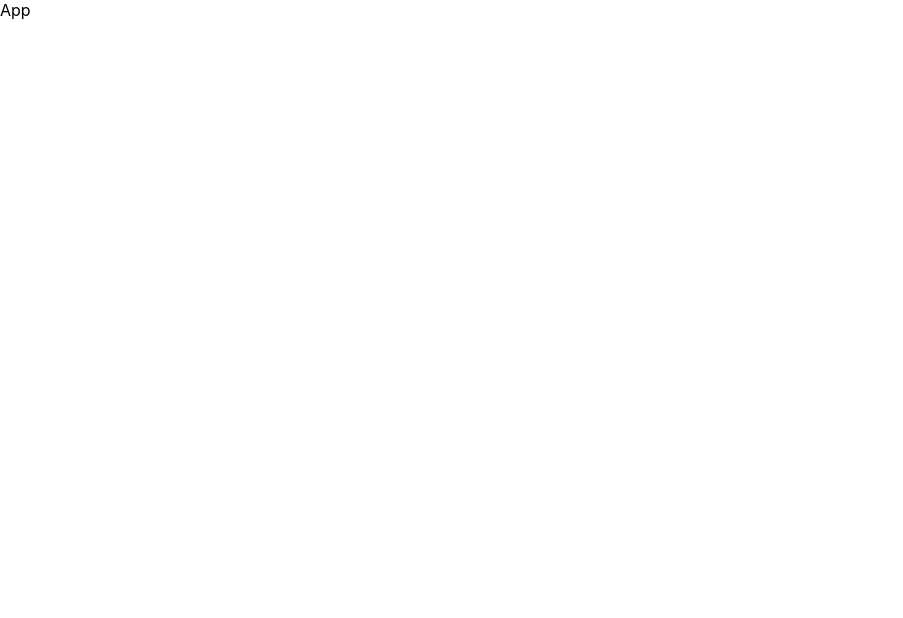
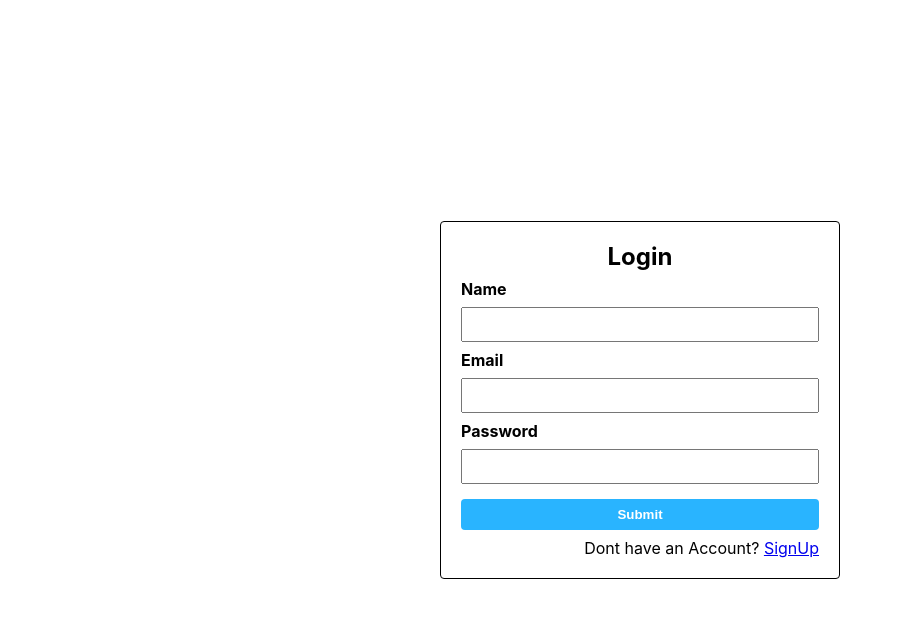
Before and after one commit to Bishal-Behera99/Full_Stack_Social-Media-App-Client, a React (Create React App) app: page / in a window 1280 px wide. Shown: the top 618 px of the page, without its empty margins (0-903 px from the left). Built offline with nearby package versions, Linux system fonts and the light colour scheme.

Commit message:
Login page and links

```diff
--- a/package.json
+++ b/package.json
@@ -8,7 +8,9 @@
     "@testing-library/user-event": "^13.5.0",
     "react": "^18.3.1",
     "react-dom": "^18.3.1",
+    "react-router-dom": "^6.23.0",
     "react-scripts": "5.0.1",
+    "sass": "^1.76.0",
     "web-vitals": "^2.1.4"
   },
   "scripts": {
--- a/src/App.js
+++ b/src/App.js
@@ -1,5 +1,11 @@
+import Login from "./pages/Loginpage/Login";
+
 function App() {
-  return <div className="App">App</div>;
+  return (
+    <div className="App">
+      <Login />
+    </div>
+  );
 }
 
 export default App;
--- a/src/index.css
+++ b/src/index.css
@@ -1,3 +1,9 @@
+
+*{
+  margin: 0;
+  padding: 0;
+  box-sizing: border-box;
+}
 body {
   margin: 0;
   font-family: -apple-system, BlinkMacSystemFont, 'Segoe UI', 'Roboto', 'Oxygen',
--- a/src/index.js
+++ b/src/index.js
@@ -2,9 +2,10 @@ import React from "react";
 import ReactDOM from "react-dom/client";
 import "./index.css";
 import App from "./App";
+import { BrowserRouter } from "react-router-dom";
 const root = ReactDOM.createRoot(document.getElementById("root"));
 root.render(
-  <React.StrictMode>
+  <BrowserRouter>
     <App />
-  </React.StrictMode>
+  </BrowserRouter>
 );
--- /dev/null
+++ b/src/pages/Loginpage/Login.js
@@ -0,0 +1,29 @@
+import React from "react";
+import "./Login.scss";
+import { Link } from "react-router-dom";
+function Login() {
+  return (
+    <div className="login">
+      <div className="login-box">
+        <h2 className="heading">Login</h2>
+
+        <form>
+          <label htmlFor="Name">Name</label>
+          <input type="text" className="email" id="email" />
+          <label htmlFor="email">Email</label>
+          <input type="email" id="email" />
+
+          <label htmlFor="password">Password</label>
+          <input type="password" id="password" />
+          <input type="submit" className="submit-btn" />
+        </form>
+        <p className="para">
+          {/*  Cannot destructure property 'basename' of)=Due to browserRouter in index.js  */}
+          Dont have an Account? <Link to="/signup">SignUp</Link>
+        </p>
+      </div>
+    </div>
+  );
+}
+
+export default Login;
--- /dev/null
+++ b/src/pages/Loginpage/Login.scss
@@ -0,0 +1,49 @@
+.login{
+    height: 100vh;
+    display: flex;
+    justify-content: center;
+    align-items: center;
+    .login-box{
+        border: 1px solid black;
+        border-radius: 4px;
+        width: 400px;
+        padding: 20px;
+    .heading{
+
+        text-align: center;
+    }
+    }
+
+    label, input{
+        display: block;
+        width: 100%;
+       margin-block: 8px;
+    }
+    input{
+        padding: 8px 16px;
+    }
+    input:focus{
+
+        outline: none;
+    }
+
+    label{
+        font-weight: bold;
+    }
+    .submit-btn{
+        margin-top: 15px;
+        background-color: #29b4ff;
+        color: white;
+        font-weight: bold;
+        border: none;
+        border-radius: 4px;
+        cursor: pointer;
+
+    }
+    .submit-btn:hover{
+        background-color: #1c76a7;
+    }
+    .para{
+        text-align: end;
+    }
+}
```
Also changed, not shown: src/pages/signuppage/Signup.js (added, +7 -0 lines), src/pages/signuppage/Signup.scss (added), 2 other files (tests, documents, lock files or other folders).
